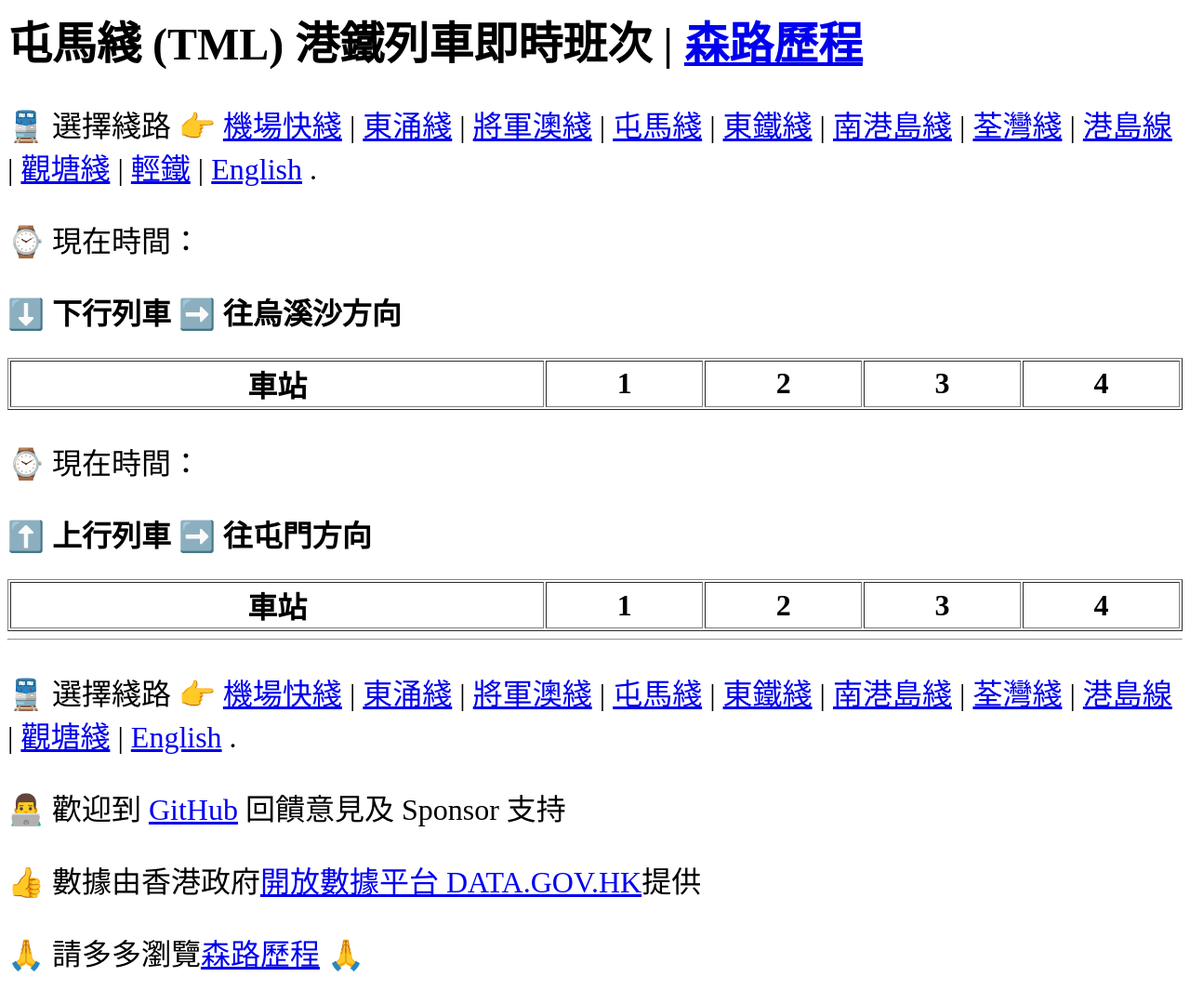
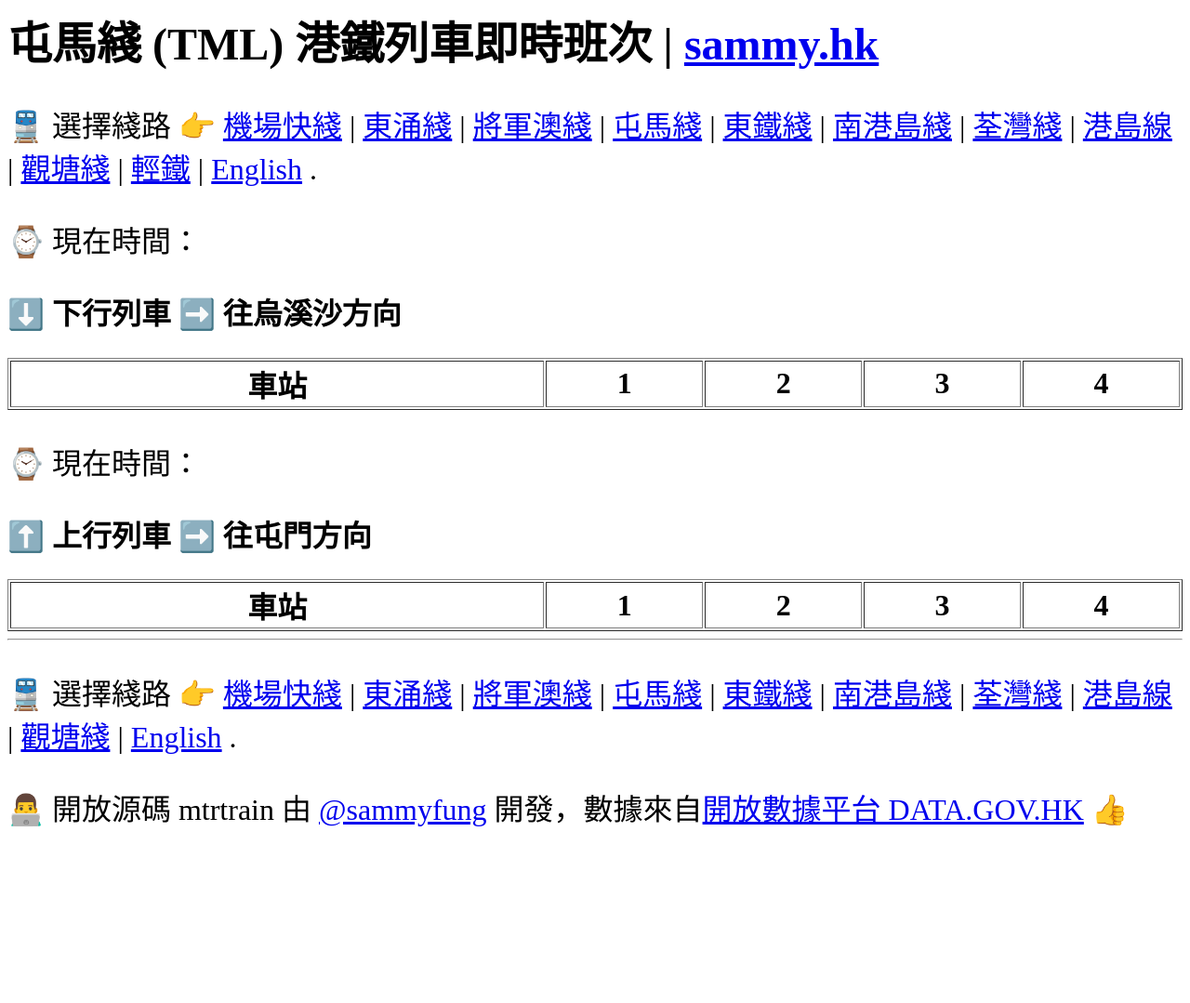
Before and after one commit to sammyfung/mtrtrain, a plain HTML site: page index.html in a window 1280 px wide. Shown: the whole page at 93% size. After the commit the page ends 923 px from the top, so only its background shows below. Drawn offline with nearby package versions, Linux system fonts and the light colour scheme; no server answers.

Commit message:
Changing website name to sammy.hk from 森路歷程, simply footer info.

```diff
--- a/index.html
+++ b/index.html
@@ -4,7 +4,7 @@
 -->
 <html lang="en">
 <head>
-<title>港鐵列車即時班次 - 森路歷程</title>
+<title>港鐵列車即時班次 - sammy.hk</title>
 <meta name="description" content="港鐵, 時間表, 屯馬綫, 將軍澳綫, 東涌綫, 機場快綫, 東鐵綫, 南港島綫, 荃灣綫, 觀塘綫, MTR, Tuen Ma Line, TKO Line, Tung Chung Line, Airport Express Line, East Rail Line, South Island Line, Tsuen Wan Line, Island Line, Kwun Tong Line."/>
 <meta charset="utf-8"/>
 <style>
@@ -14,7 +14,7 @@
 </style>
 </head>
 <body>
-<h1 id='pagetitle' class='head_text'>港鐵列車即時班次 - <a href="https://sammy.hk/">森路歷程</a></h1>
+<h1 id='pagetitle' class='head_text'>港鐵列車即時班次 - <a href="https://sammy.hk/">sammy.hk</a></h1>
 <p class='std_text'>🚆 選擇綫路 👉 <a href="?line=AEL">機場快綫</a> | <a href="?line=TCL">東涌綫</a> | <a href="?line=TKL">將軍澳綫</a> | <a href="?line=TML">屯馬綫</a> | <a href="?line=EAL">東鐵綫</a> | <a href="?line=SIL">南港島綫</a> | <a href="?line=TWL">荃灣綫</a> | <a href="?line=ISL">港島線</a> | <a href="?line=KTL">觀塘綫</a> | <a href="lrt?stop=100">輕鐵</a> | <a href="/mtrtrain/mtrtrain.html">English</a> .</p>
 <p id='curr_time_1' class='curr_time std_text'>⌚️ 現在時間：</p>
 <p><h2 id='down_track' class='std_text'>⬇️ 下行列車</h2></p>
@@ -41,9 +41,7 @@
 </script>
 <hr/>
 <p class='std_text'>🚆 選擇綫路 👉 <a href="?line=AEL">機場快綫</a> | <a href="?line=TCL">東涌綫</a> | <a href="?line=TKL">將軍澳綫</a> | <a href="?line=TML">屯馬綫</a> | <a href="?line=EAL">東鐵綫</a> | <a href="?line=SIL">南港島綫</a> | <a href="?line=TWL">荃灣綫</a> | <a href="?line=ISL">港島線</a> | <a href="?line=KTL">觀塘綫</a> | <a href="/mtrtrain/mtrtrain.html">English</a> .</p>
-<p class='std_text'>👨‍💻 歡迎到 <a href="https://github.com/sammyfung/mtrtrain" target="_blank">GitHub</a> 回饋意見及 Sponsor 支持</p>
-<p class='std_text'>👍 數據由香港政府<a href='https://data.gov.hk/tc-data/dataset/mtr-data2-nexttrain-data'>開放數據平台 DATA.GOV.HK</a>提供</p>
-<p class='std_text'>🙏 請多多瀏覽<a href="https://sammy.hk" target="_blank">森路歷程</a> 🙏</p></body>
+<p class='std_text'>👨‍💻 開放源碼 mtrtrain 由 <a href="https://github.com/sammyfung/mtrtrain" target="_blank">@sammyfung</a> 開發，數據來自<a href='https://data.gov.hk/tc-data/dataset/mtr-data2-nexttrain-data'>開放數據平台 DATA.GOV.HK</a> 👍</p>
 <!-- Google tag (gtag.js) -->
 <script async src="https://www.googletagmanager.com/gtag/js?id=G-K0FKV4F132"></script>
 <script>
@@ -183,8 +181,8 @@
   };
 };
 const page_title = $linename +' (' + $line + ') '+ $progname;
-document.title = page_title + ' | 森路歷程';
-$('#pagetitle').html(page_title + ' | <a href="https://sammy.hk/">森路歷程</a>');
+document.title = page_title + ' | sammy.hk';
+$('#pagetitle').html(page_title + ' | <a href="https://sammy.hk/">sammy.hk</a>');
 $('#down_track').html('⬇️ 下行列車 ➡️ 往' + $down_terminus_name + '方向');
 $('#up_track').html('⬆️ 上行列車 ➡️ 往' + $up_terminus_name + '方向');
 $url_prefix = 'https://rt.data.gov.hk/v1/transport/mtr/getSchedule.php';
```
